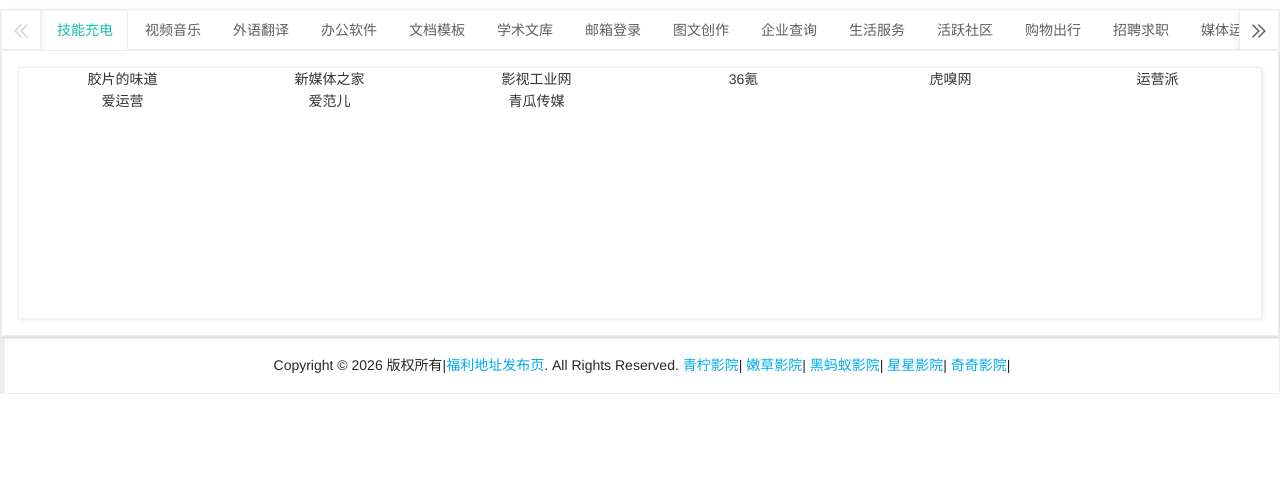
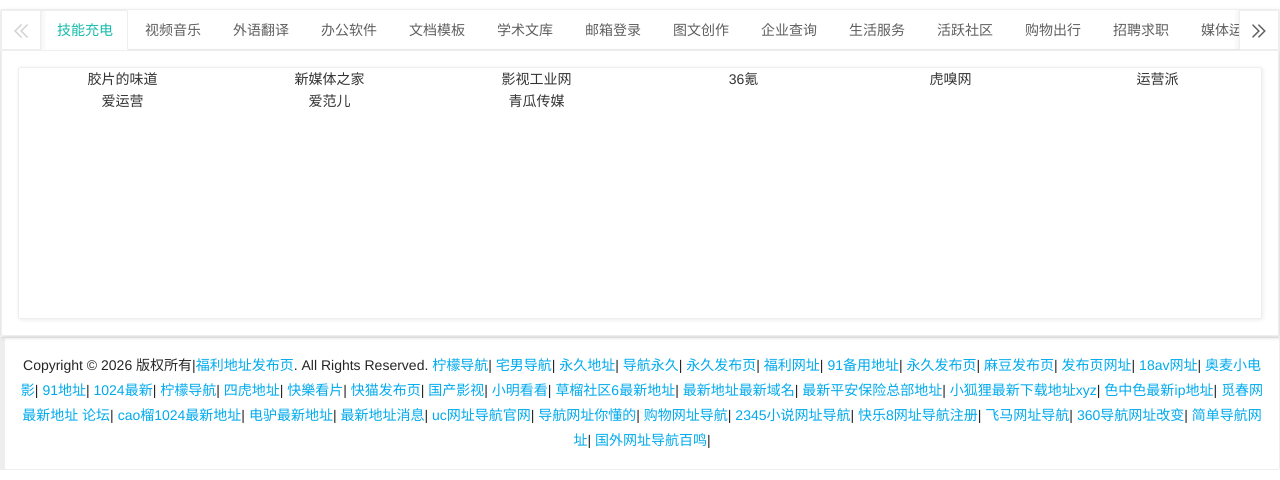
Before and after one commit to fulidizhifabu2026/fulidizhifabu2026.github.io, a plain HTML site: page index.html in a window 1280 px wide. Shown: the part 640-1120 px from the top of the page. Before the commit the page ends 1044 px from the top, so only its background shows below. Drawn offline with Linux system fonts and the light colour scheme.

Commit message:
Update index.html

```diff
--- a/index.html
+++ b/index.html
@@ -258,11 +258,45 @@
 </div>
 <blockquote class="layui-elem-quote layui-quote-nm layui-text" >Copyright © 2026 版权所有|<a href="/">福利地址发布页</a>. All Rights Reserved.
 
- <a href="http://qingningyy.pbohara.com" target="_blank">青柠影院</a>|
- <a href="http://nengcaoyy.xspo.tk" target="_blank">嫩草影院</a>|
- <a href="http://heimayiyy.inkcat.net" target="_blank">黑蚂蚁影院</a>|
- <a href="http://xingxingyy.prosopopeya.com" target="_blank">星星影院</a>|
- <a href="http://qiqiyy.callmuffin.com" target="_blank">奇奇影院</a>|
+<a href="https://ningmengfabu.github.io" target="_blank">柠檬导航</a>|
+<a href="https://zainandh.github.io" target="_blank">宅男导航</a>|
+<a href="https://jizhufabuye.github.io" target="_blank">永久地址</a>|
+<a href="https://daohangyj.github.io" target="_blank">导航永久</a>|
+<a href="https://yjfabueye.github.io" target="_blank">永久发布页</a>|
+<a href="https://fuliwangzi.github.io" target="_blank">福利网址</a>|
+<a href="https://91beiyongdizhi.github.io" target="_blank">91备用地址</a>|
+<a href="https://yongjiufby.github.io" target="_blank">永久发布页</a>|
+<a href="https://madoufabu.github.io" target="_blank">麻豆发布页</a>|
+<a href="https://newwangzhi.github.io" target="_blank">发布页网址</a>|
+
+<a href="https://18avdanghao.github.io" target="_blank">18av网址</a>|
+<a href="https://06942xiaodianying.github.io" target="_blank">奥麦小电影</a>|
+<a href="https://new91dizhi.github.io" target="_blank">91地址</a>|
+<a href="https://1024newdizhi.github.io" target="_blank">1024最新</a>|
+<a href="https://ningmengdhdz.github.io" target="_blank">柠檬导航</a>|
+<a href="https://4hudizhifabuye.github.io" target="_blank">四虎地址</a>|
+<a href="https://kuailekanpian.github.io" target="_blank">快樂看片</a>|
+<a href="https://kuaimaofabuye.github.io" target="_blank">快猫发布页</a>|
+<a href="https://guochanyingshi.github.io" target="_blank">国产影视</a>|
+<a href="https://xiaomingkk.github.io" target="_blank">小明看看</a>|
+  <a href="https://caoliushequ6zuixindizhi.haokan.de5.net" target="_blank">草榴社区6最新地址</a>|
+<a href="https://zuixindizhizuixinyuming.haokan.de5.net" target="_blank">最新地址最新域名</a>|
+<a href="https://zuixinpinganbaoxianzongbudizhi.haokan.de5.net" target="_blank">最新平安保险总部地址</a>|
+<a href="https://xiaohulizuixinxiazaidizhixyz.haokan.de5.net" target="_blank">小狐狸最新下载地址xyz</a>|
+<a href="https://sezhongsezuixinipdizhi.haokan.de5.net" target="_blank">色中色最新ⅰp地址</a>|
+<a href="https://michunwangzuixindizhiluntan.haokan.de5.net" target="_blank">觅春网最新地址 论坛</a>|
+<a href="https://caoliu1024zuixindizhi-4.haokan.de5.net" target="_blank">cao榴1024最新地址</a>|
+<a href="https://dianluzuixindizhi.haokan.de5.net" target="_blank">电驴最新地址</a>|
+<a href="https://zuixindizhixiaoxi.haokan.de5.net" target="_blank">最新地址消息</a>|
+  <a href="https://ucwangzhidaohangguanwang.dizhi.us.ci" target="_blank">uc网址导航官网</a>|
+<a href="https://daohangwangzhinidongde.dizhi.us.ci" target="_blank">导航网址你懂的</a>|
+<a href="https://gouwuwangzhidaohang.dizhi.us.ci" target="_blank">购物网址导航</a>|
+<a href="https://2345xiaoshuowangzhidaohang.dizhi.us.ci" target="_blank">2345小说网址导航</a>|
+<a href="https://kuaile8wangzhidaohangzhuce.dizhi.us.ci" target="_blank">快乐8网址导航注册</a>|
+<a href="https://feimawangzhidaohang.dizhi.us.ci" target="_blank">飞马网址导航</a>|
+<a href="https://360daohangwangzhigaibian.dizhi.us.ci" target="_blank">360导航网址改变</a>|
+<a href="https://jiandandaohangwangzhi.dizhi.us.ci" target="_blank">简单导航网址</a>|
+<a href="https://guowaiwangzhidaohangbaiming.dizhi.us.ci" target="_blank">国外网址导航百鸣</a>|
 </blockquote>
 </div>
 <link href="/dist/css/share.min.css?v=1770838870" rel="stylesheet">
```
